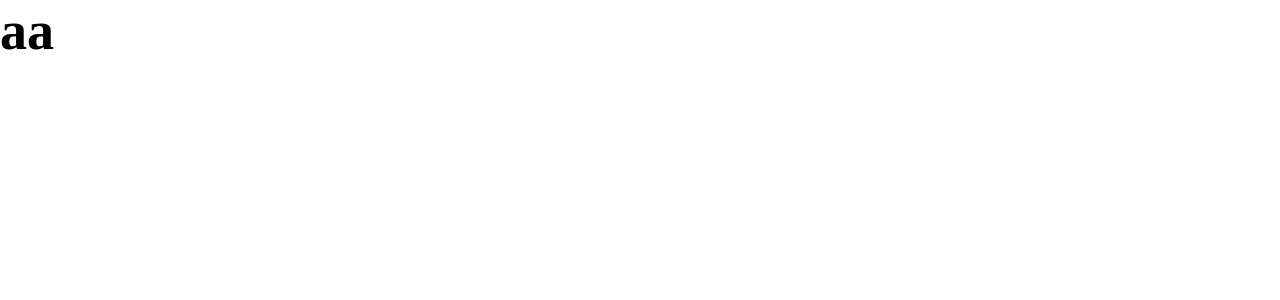
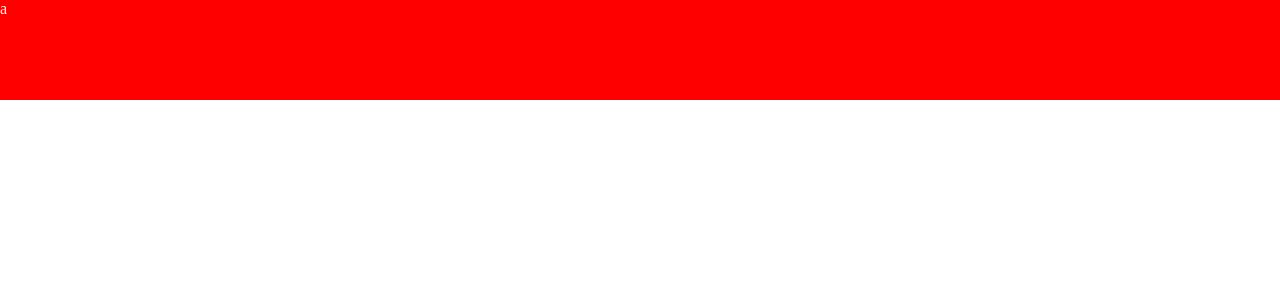
Before and after one commit to kamio90/itroom, a React (Create React App) app: page / in a window 1280 px wide. Shown: the top 300 px of the page. Built offline with nearby package versions, Linux system fonts and the light colour scheme.

Commit message:
Nav component setup
Settting nav component nav styles and home component

```diff
--- a/src/App.tsx
+++ b/src/App.tsx
@@ -1,10 +1,11 @@
 import React from 'react';
 import './scss/global/main.scss';
+import Home from './pages/home';
 
 function App() {
     return (
         <div className="App">
-            <h1>aa</h1>
+            <Home />
         </div>
     );
 }
--- /dev/null
+++ b/src/components/nav.tsx
@@ -0,0 +1,12 @@
+import React from 'react';
+import '../scss/nav/nav.scss';
+
+export default class Nav extends React.Component {
+    render() {
+        return (
+            <nav className="nav" role="navigation">
+                <div className="nav__logo">a</div>
+            </nav>
+        );
+    }
+}
--- /dev/null
+++ b/src/pages/home.tsx
@@ -0,0 +1,8 @@
+import React from 'react';
+import Nav from '../components/nav';
+
+export default class Home extends React.Component {
+    render() {
+        return <Nav />;
+    }
+}
--- /dev/null
+++ b/src/scss/nav/nav.scss
@@ -0,0 +1,11 @@
+@import '../global/main.scss';
+
+.nav {
+    height: 100px;
+    background-color: red;
+    width: 100%;
+
+    &__logo {
+        color: white;
+    }
+}
```
